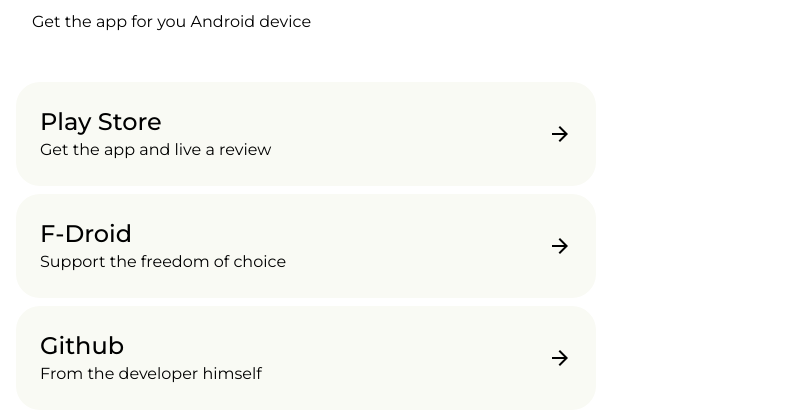
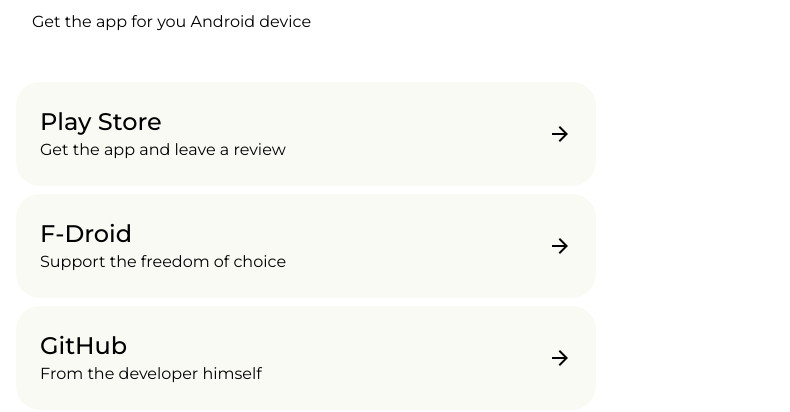
Before and after one commit to sadellie/sadellie.github.io, a SvelteKit app: page /unitto in a window 1280 px wide. Shown: the part 3320-3732 px from the top of the page, without its empty margins (88-878 px from the left). Built offline with nearby package versions, Linux system fonts and the light colour scheme.

Commit message:
Update +page.svelte

```diff
--- a/src/routes/unitto/+page.svelte
+++ b/src/routes/unitto/+page.svelte
@@ -105,7 +105,7 @@
             details: [
                 {
                     title: "Play Store",
-                    support: "Get the app and live a review",
+                    support: "Get the app and leave a review",
                     href: "https://play.google.com/store/apps/details?id=com.sadellie.unitto"
                 },
                 {
@@ -114,7 +114,7 @@
                     href: "https://f-droid.org/packages/com.sadellie.unitto"
                 },
                 {
-                    title: "Github",
+                    title: "GitHub",
                     support: "From the developer himself",
                     href: "https://github.com/sadellie/unitto",
                 },
```
